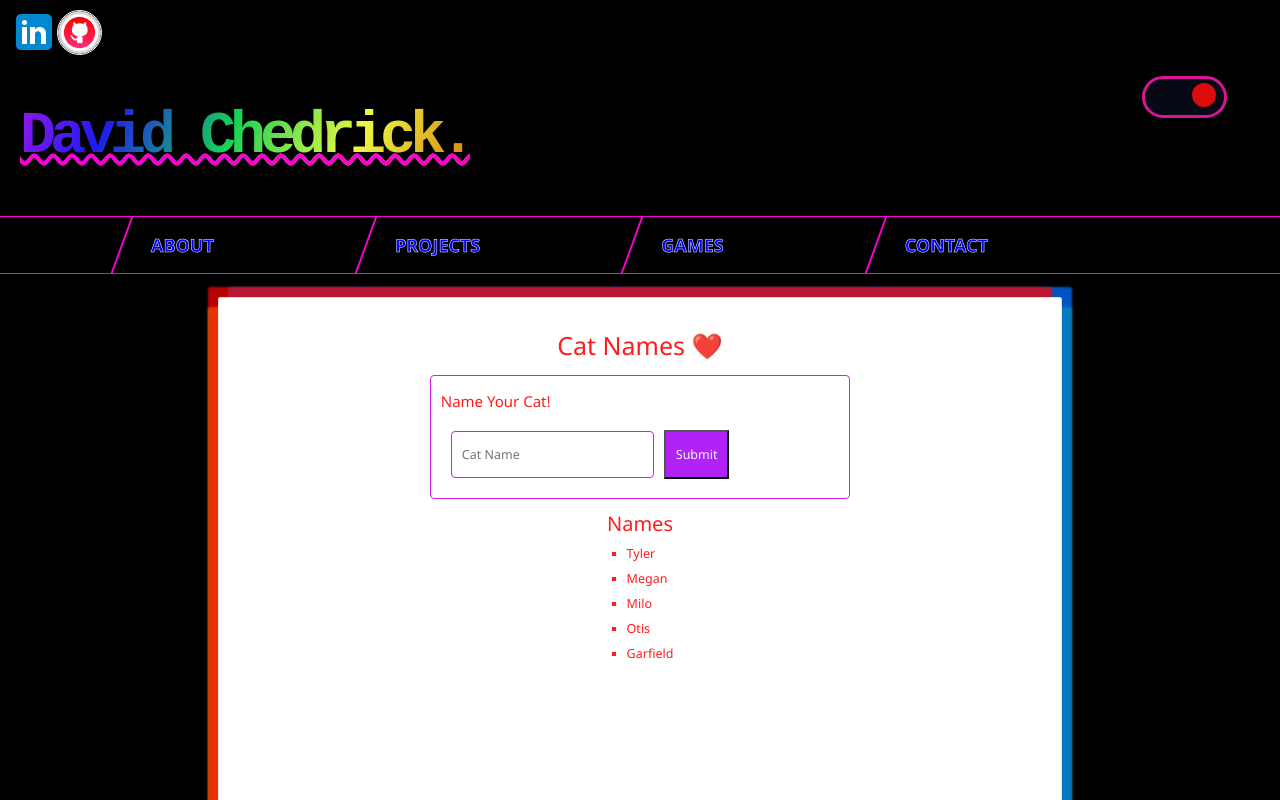
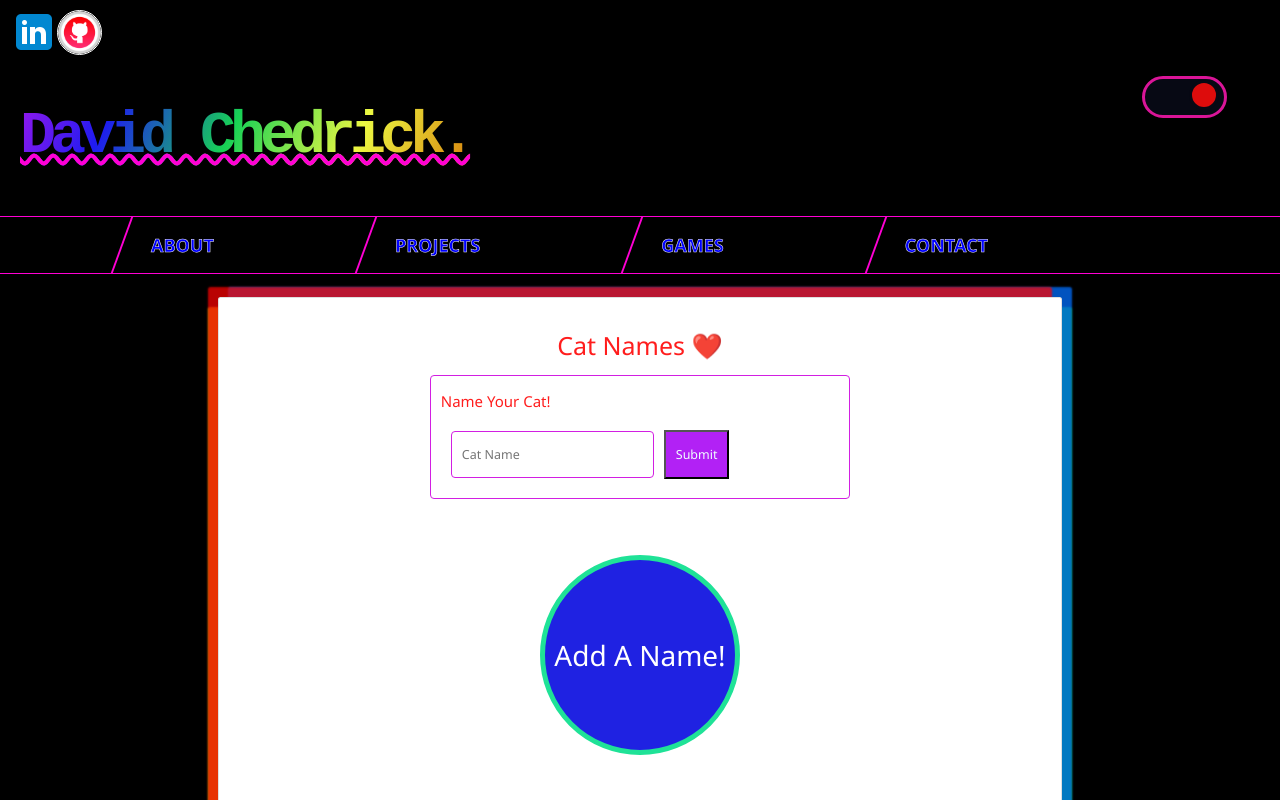
Before and after one commit to davidchedrick/davidchedrick, a React (Create React App) app: page /cat-names in a window 1280 px wide. Shown: the top 800 px of the page. Built offline with nearby package versions, Linux system fonts and the light colour scheme.

Commit message:
added cat name css

```diff
--- a/src/components/features/NameBox.js
+++ b/src/components/features/NameBox.js
@@ -3,13 +3,14 @@ import "./cat-names.css";
 import NameList from "./NameList";
 import { useState } from "react";
 export default function NameBox() {
-	const [names, setNames] = useState([
-		"Tyler",
-		"Megan",
-		"Milo",
-		"Otis",
-		"Garfield",
-	]);
+	const [names, setNames] = useState([]);
+	const [newName, setNewName] = useState("");
+
+	function addName() {
+		setNames([...names, newName]);
+		setNewName("");
+	}
+
 	return (
 		<Container className="cat-box">
 			<h1>Cat Names ❤️</h1>
@@ -18,8 +19,10 @@ export default function NameBox() {
 				<input
 					type="text"
 					placeholder="Cat Name"
+					onChange={e => setNewName(e.target.value)}
+					value={newName}
 				/>
-				<button>Submit</button>
+				<button onClick={addName}>Submit</button>
 			</fieldset>
 			<NameList names={names} />
 		</Container>
--- a/src/components/features/NameList.js
+++ b/src/components/features/NameList.js
@@ -1,13 +1,25 @@
 import { Container } from "react-bootstrap";
 
 export default function NameList({ names }) {
+	console.log("names: ", names);
+	if (names.length === 0) return <div className="add-name">Add A Name!</div>;
+
 	return (
 		<Container>
-			<h2>Names</h2>
+			<h2>Names:</h2>
 			<ul>
-				{names.map((name, index) => (
-					<li key={index}>{name}</li>
-				))}
+				{names.map((name, index) => {
+					return (
+						<div
+							key={index}
+							className="cat-names"
+						>
+							<div>🗑️</div>
+							<div>✅</div>
+							<li>{name}</li>
+						</div>
+					);
+				})}
 			</ul>
 		</Container>
 	);
--- a/src/components/features/cat-names.css
+++ b/src/components/features/cat-names.css
@@ -20,3 +20,31 @@ input {
   padding: 10px;
   margin: 10px;
 }
+
+
+.add-name {
+  background-color: #1f22e2;
+  color: white;
+  border: 5px solid #1fe297;
+  height: 200px;
+  width: 200px;
+  border-radius: 50%;
+  font-size: 28px;
+  margin: 2em;
+  display: flex;
+  justify-content: center;
+  align-items: center;
+}
+
+.cat-names {
+  display: flex;
+  align-items: center;
+  font-size: 2em;
+  list-style: none;
+  width: ;
+}
+
+
+.cat-names :nth-last-child(1) {
+  margin-left: 0.5em;
+}
```
Also changed, not shown: 1 other file (tests, documents, lock files or other folders).
